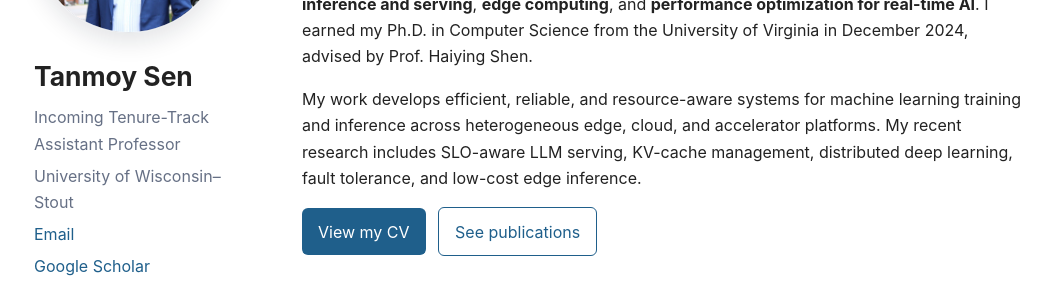
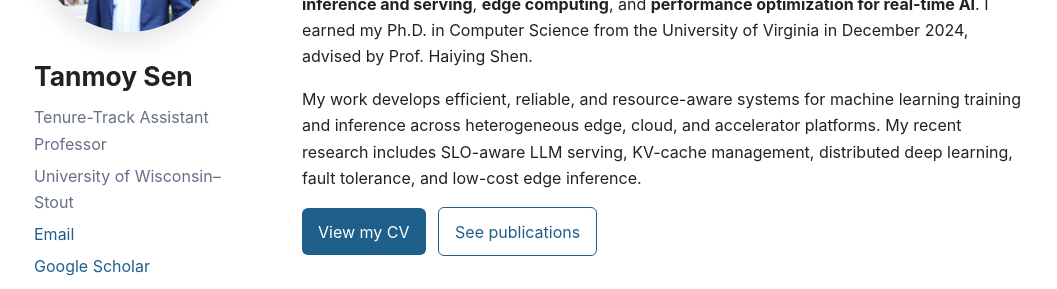
Before and after one commit to Tanmoy058/Tanmoy058.github.io, a Jekyll site: the page built from index.md, in a window 1280 px wide. Shown: the part 257-546 px from the top of the page, without its empty margins (110-1167 px from the left). Built offline with Jekyll 4.4.1, drawn with Linux system fonts in a browser that asks for light colours.

Commit message:
Update index.md

```diff
--- a/index.md
+++ b/index.md
@@ -7,7 +7,7 @@ permalink: /
 <aside class="profile-card">
   <img class="avatar" src="{{ '/assets/images/tanmoy-sen.jpg' | relative_url }}" alt="Portrait of Tanmoy Sen">
   <h1>Tanmoy Sen</h1>
-  <p>Incoming Tenure-Track Assistant Professor</p>
+  <p>Tenure-Track Assistant Professor</p>
   <p>University of Wisconsin–Stout</p>
   <div class="links">
     <a href="mailto:sen.buet@gmail.com">Email</a>
```
